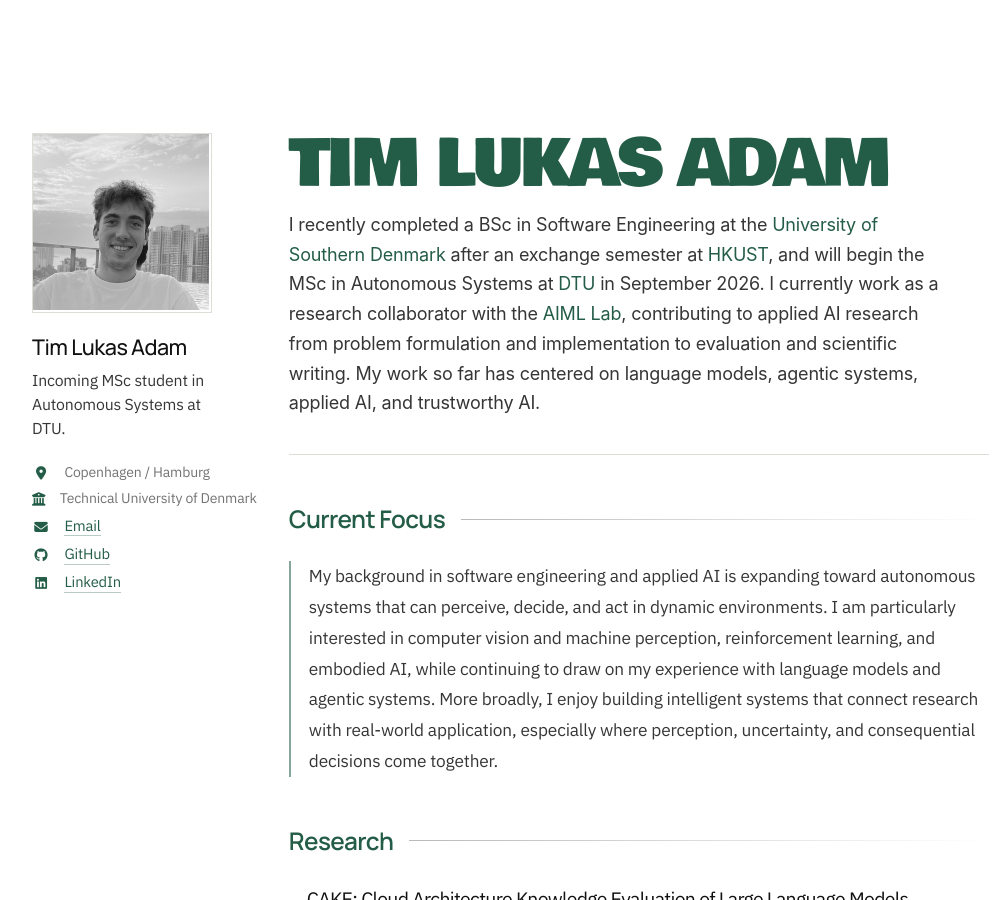
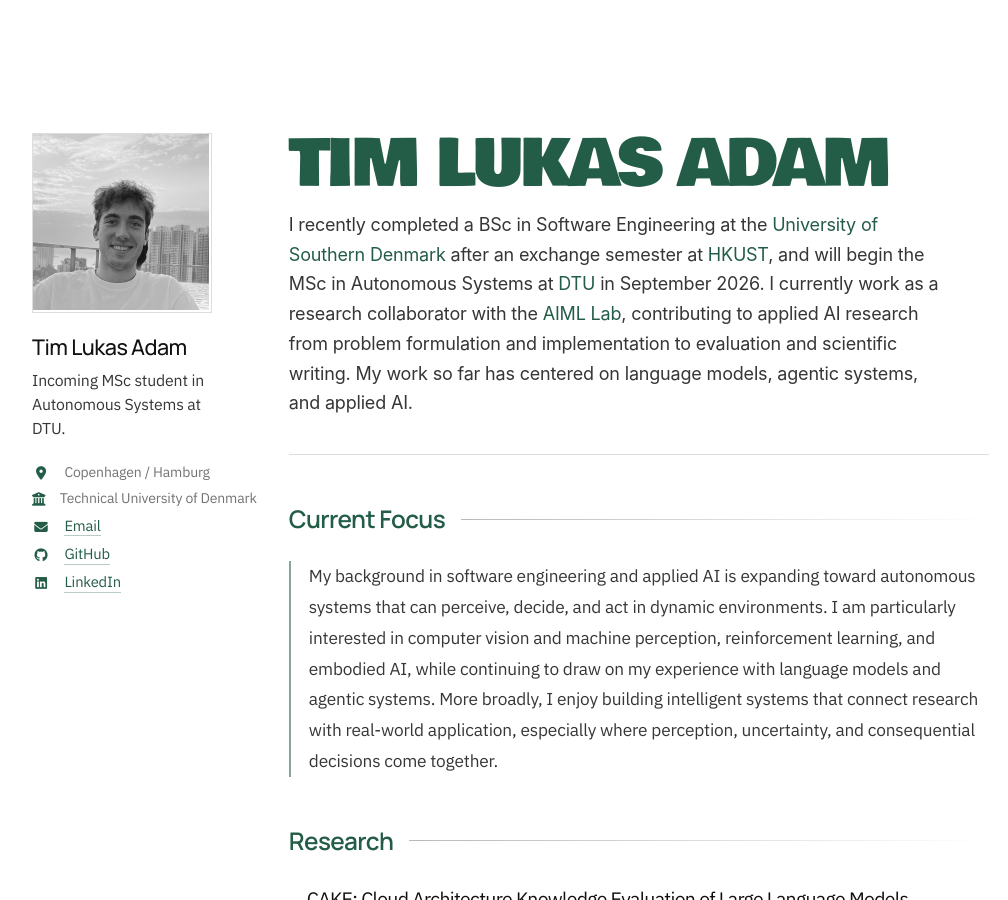
Before and after one commit to timadam03/timadam03.github.io, a Jekyll site: the page built from _pages/about.md, in a window 1280 px wide and 900 px high. Shown: the whole window, without its empty margins (128-1136 px from the left). Built offline with Jekyll 4.4.1, drawn with Linux system fonts in a browser that asks for light colours.

Commit message:
Simplify applied AI focus wording

```diff
--- a/_pages/about.md
+++ b/_pages/about.md
@@ -26,7 +26,7 @@
 <header class="profile-section">
   <div class="profile-copy">
     <h1 class="profile-name">Tim Lukas Adam</h1>
-    <p class="profile-lede">I recently completed a BSc in Software Engineering at the <a href="https://www.sdu.dk/en/">University of Southern Denmark</a> after an exchange semester at <a href="https://hkust.edu.hk/">HKUST</a>, and will begin the MSc in Autonomous Systems at <a href="https://www.dtu.dk/english/">DTU</a> in September 2026. I currently work as a research collaborator with the <a href="https://aiml-sdu.github.io/">AIML Lab</a>, contributing to applied AI research from problem formulation and implementation to evaluation and scientific writing. My work so far has centered on language models, agentic systems, applied AI, and trustworthy AI.</p>
+    <p class="profile-lede">I recently completed a BSc in Software Engineering at the <a href="https://www.sdu.dk/en/">University of Southern Denmark</a> after an exchange semester at <a href="https://hkust.edu.hk/">HKUST</a>, and will begin the MSc in Autonomous Systems at <a href="https://www.dtu.dk/english/">DTU</a> in September 2026. I currently work as a research collaborator with the <a href="https://aiml-sdu.github.io/">AIML Lab</a>, contributing to applied AI research from problem formulation and implementation to evaluation and scientific writing. My work so far has centered on language models, agentic systems, and applied AI.</p>
   </div>
 </header>
 
```
